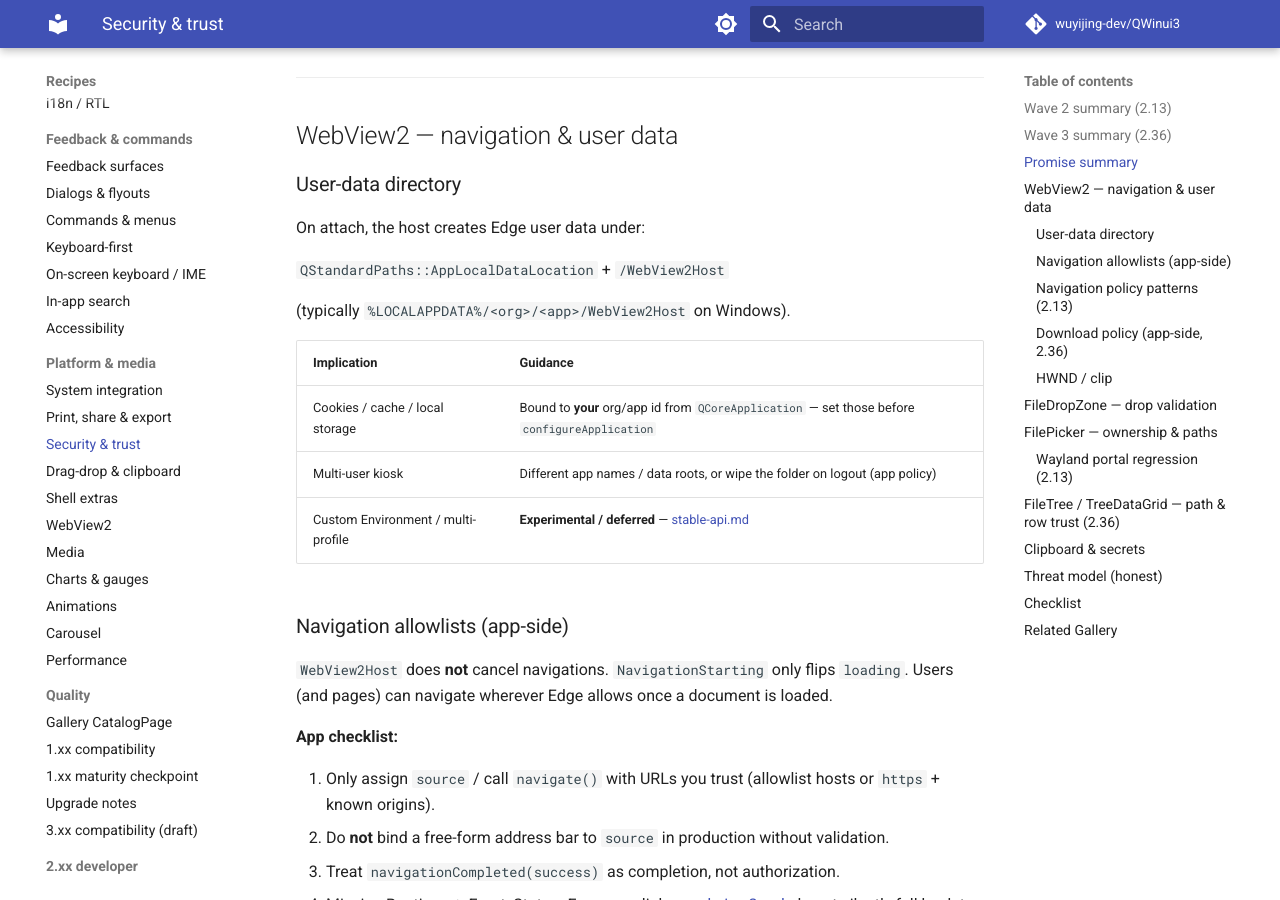
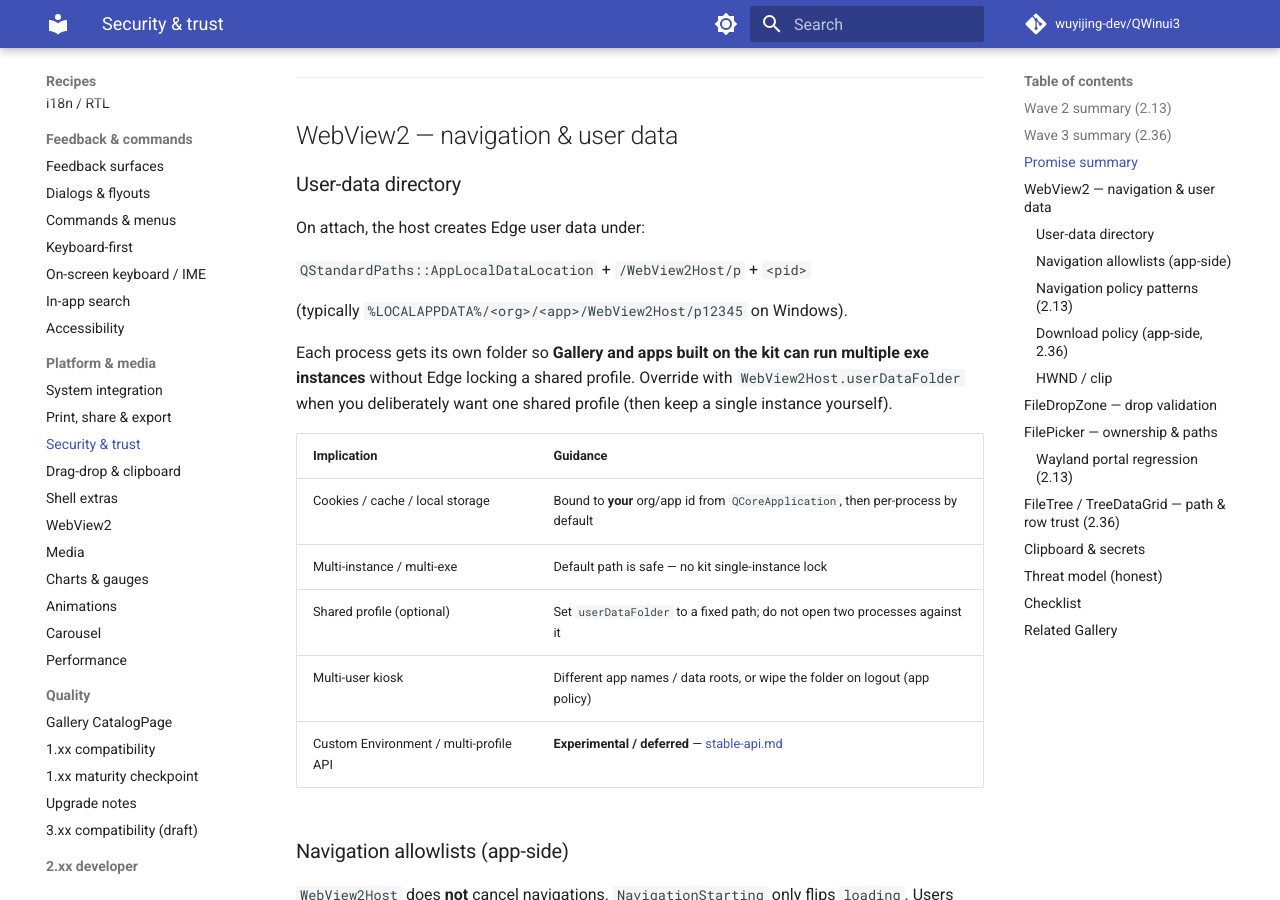
Before and after one commit to wuyijing-dev/QWinui3, an MkDocs documentation site: the page built from docs/security-trust.md, in a window 1280 px wide and 900 px high, scrolled down 1845 px. Built offline with MkDocs 1.6.1 and Material for MkDocs 9.7.7, drawn with Linux system fonts in a browser that asks for light colours; comment, search, counter and statistics services are not loaded.

Commit message:
Allow Gallery and consumer exes to run multiple instances safely.
WebView2Host defaults to a per-pid user-data folder; planned 2.74 single-instance stays opt-in.

```diff
--- a/docs/security-trust.md
+++ b/docs/security-trust.md
@@ -51,15 +51,19 @@ Related: [webview2.md](webview2.md) · [drag-drop.md](drag-drop.md) · [system-i
 
 On attach, the host creates Edge user data under:
 
-`QStandardPaths::AppLocalDataLocation` + `/WebView2Host`
+`QStandardPaths::AppLocalDataLocation` + `/WebView2Host/p` + `<pid>`
 
-(typically `%LOCALAPPDATA%/<org>/<app>/WebView2Host` on Windows).
+(typically `%LOCALAPPDATA%/<org>/<app>/WebView2Host/p12345` on Windows).
+
+Each process gets its own folder so **Gallery and apps built on the kit can run multiple exe instances** without Edge locking a shared profile. Override with `WebView2Host.userDataFolder` when you deliberately want one shared profile (then keep a single instance yourself).
 
 | Implication | Guidance |
 |-------------|----------|
-| Cookies / cache / local storage | Bound to **your** org/app id from `QCoreApplication` — set those before `configureApplication` |
+| Cookies / cache / local storage | Bound to **your** org/app id from `QCoreApplication`, then per-process by default |
+| Multi-instance / multi-exe | Default path is safe — no kit single-instance lock |
+| Shared profile (optional) | Set `userDataFolder` to a fixed path; do not open two processes against it |
 | Multi-user kiosk | Different app names / data roots, or wipe the folder on logout (app policy) |
-| Custom Environment / multi-profile | **Experimental / deferred** — [stable-api.md](stable-api.md) |
+| Custom Environment / multi-profile API | **Experimental / deferred** — [stable-api.md](stable-api.md) |
 
 ### Navigation allowlists (app-side)
 
```
Also changed, not shown: ROADMAP.md (+3 -3 lines), docs/roadmap.md (+3 -3 lines), docs/webview2.md (+3 -3 lines), 4 other files.
